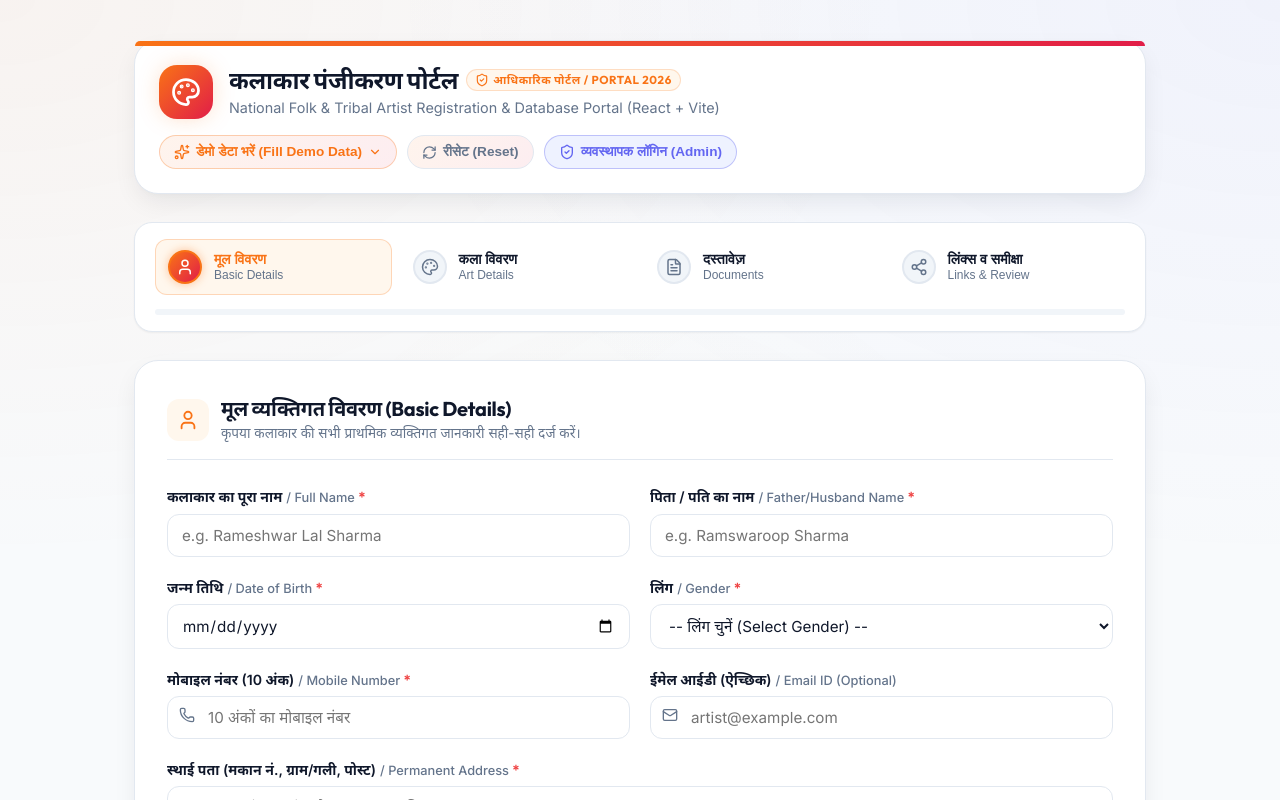
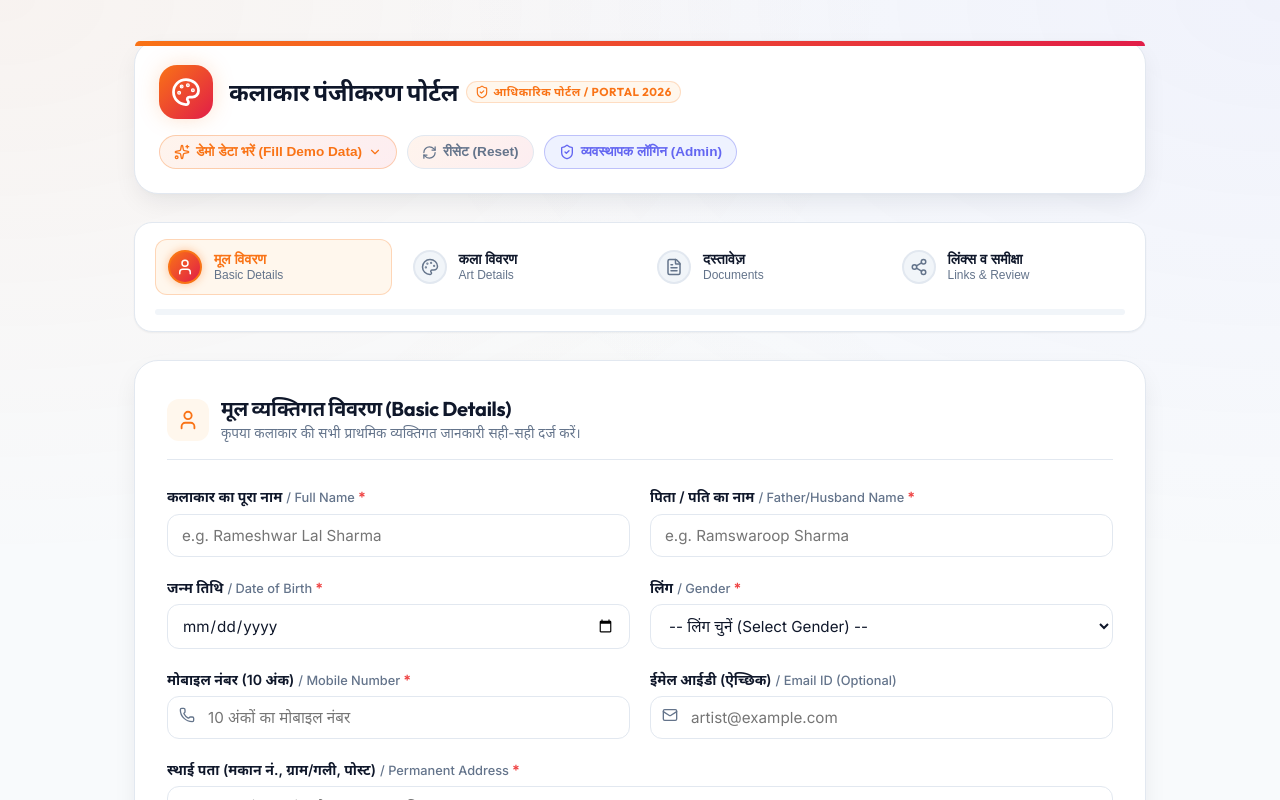
Before and after one commit to Engi-Geek/artist--registration-form, a React (Vite) app: page / in a window 1280 px wide. Shown: the top 800 px of the page. Built offline with nearby package versions, Linux system fonts and the light colour scheme.

Commit message:
fix(header): removed technical subheading from registration header

```diff
--- a/src/components/Header.jsx
+++ b/src/components/Header.jsx
@@ -30,7 +30,6 @@ export const Header = ({ onFillSampleData, onResetForm, onOpenAdmin }) => {
                 <ShieldCheck size={14} /> आधिकारिक पोर्टल / Portal 2026
               </span>
             </h1>
-            <p>National Folk & Tribal Artist Registration & Database Portal (React + Vite)</p>
           </div>
         </div>
 
```
